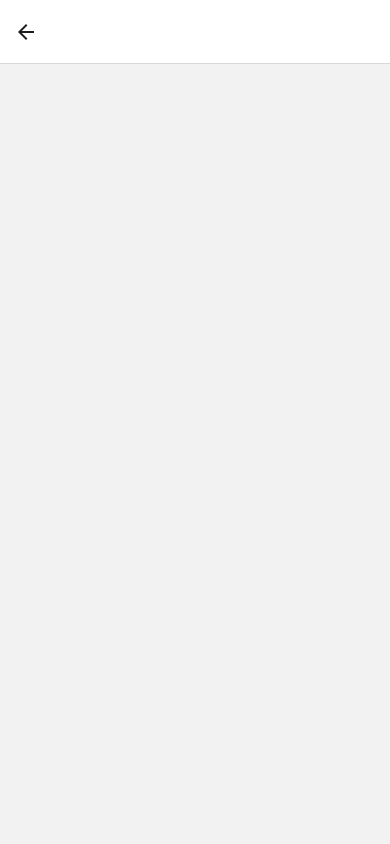
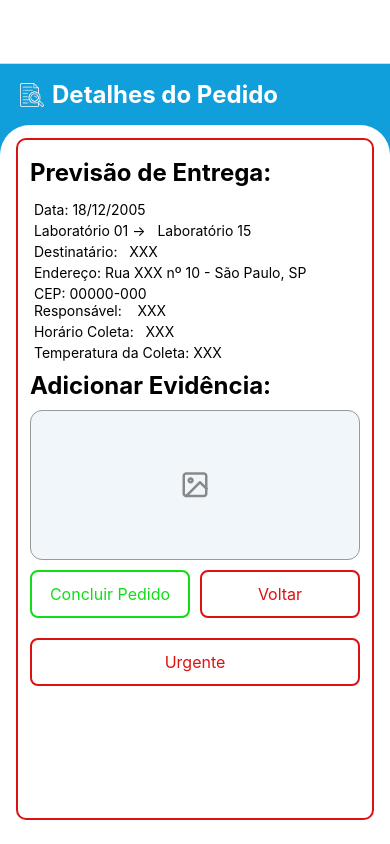
Before and after one commit to ViniciusOtoni/LogisticaMedica, a React Native app in the folder logistica-medica-app/: screen /OrderConclusion in a window 390 px wide. Built offline with nearby package versions, Linux system fonts and the light colour scheme.

Commit message:
Criando página de Detalhe de Pedidos (BUG de string fora de componente TEXT).

```diff
--- a/logistica-medica-app/App.js
+++ b/logistica-medica-app/App.js
@@ -17,7 +17,7 @@ const Stack = createNativeStackNavigator();
 export default function App() {
   return (
     <NavigationContainer>
-      <Stack.Navigator initialRouteName="HomeChoice">
+      <Stack.Navigator initialRouteName={"OrderConclusion"}>
         <Stack.Screen name="HomeChoice" component={HomeChoice} options={{title: ''}}/>
         <Stack.Screen name="SignUp" component={SignUp} options={{title: ''}} />
         <Stack.Screen name="LoginAdmin" component={LoginAdmin} options={{title: ''}} />
--- a/logistica-medica-app/src/components/CustomCard.js
+++ b/logistica-medica-app/src/components/CustomCard.js
@@ -1,5 +1,5 @@
 import React from 'react';
-import { TouchableOpacity, StyleSheet, View } from 'react-native';
+import { View, TouchableOpacity, StyleSheet } from 'react-native';
 import HeaderTitle from './HeaderTitle';
 
 const CustomCard = ({
@@ -8,47 +8,38 @@ const CustomCard = ({
   borderColor = '#119FDC',
   borderWidth = 2,
   icon,
-  children //componentes "extras"
+  children
 }) => {
+  // Se onPress existir, usa TouchableOpacity; caso contrário, usa View.
+  const Container = onPress ? TouchableOpacity : View;
+
   return (
-    <TouchableOpacity
+    <Container
       style={[
         styles.container,
-        {
-          borderColor,
-          borderWidth,
-        },
+        { borderColor, borderWidth }
       ]}
-      {...(onPress && { onPress })}
+      {...(onPress ? { onPress, activeOpacity: 0.7 } : {})}
     >
-      <View style={{ flex: 1, width: '100%' }}>
+      <View style={{ width: '100%' }}>
         <HeaderTitle icon={icon} text={text} />
         {children}
       </View>
-    </TouchableOpacity>
+    </Container>
   );
 };
 
 const styles = StyleSheet.create({
   container: {
+    flex: 1,
     backgroundColor: '#FFFFFF',
-    flexDirection: 'column', // Coloca os filhos em coluna
-    flex: 1,
+    flexDirection: 'column',
     paddingVertical: 8,
     paddingHorizontal: 12,
     borderRadius: 10,
     marginVertical: 8,
     alignItems: 'flex-start',
-  },
-  icon: {
-    width: 24,
-    height: 24,
-    marginRight: 8,
-  },
-  cardText: {
-    color: '#FFFFFF',
-    fontSize: 20,
-  },
+  }
 });
 
 export default CustomCard;
--- a/logistica-medica-app/src/components/ImageInput.js
+++ b/logistica-medica-app/src/components/ImageInput.js
@@ -16,7 +16,7 @@ const ImageInput = ({ initialImageUri = null }) => {
 
     // Abrir galeria
     const result = await ImagePicker.launchImageLibraryAsync({
-      mediaTypes: ImagePicker.MediaTypeOptions.Images,
+      mediaTypes: ImagePicker.mediaTypes,
       quality: 0.7,
     });
 
--- a/logistica-medica-app/src/screens/admin/OrderConclusion.js
+++ b/logistica-medica-app/src/screens/admin/OrderConclusion.js
@@ -1,3 +1,118 @@
-const OrderConclusion = () => {};
+import React from 'react';
+import { View, StyleSheet, Text } from 'react-native';
+import details from '../../../assets/images/details-icon.png';
+
+import HeaderTitle from '../../components/HeaderTitle';
+import ImageInput from '../../components/ImageInput';
+import CustomCard from '../../components/CustomCard';
+import CustomButton from '../../components/CustomButton';
+import Title from '../../components/Title';
+
+const OrderConclusion = () => {
+    return (
+        <View style={styles.container}>
+          <View style={styles.topContainer}>
+            <HeaderTitle text={"Detalhes do Pedido"} color="#FFFFFF" icon={details}/>
+          </View>
+          <View style={styles.bottomContainer}>
+            <CustomCard
+                text={"Previsão de Entrega:"}
+                borderColor="#DC1111"
+            >
+                <View style={styles.padding}> <Text> Data: {"18/12/2005"} </Text> </View>
+                <View style={[styles.row, styles.padding]}>
+                    <View> <Text> Laboratório 01 → </Text> </View>
+                    <View> <Text>  Laboratório 15 </Text> </View>
+                </View>
+                <View style={[styles.row, styles.padding]}>
+                    <View> <Text> Destinatário: </Text> </View>
+                    <View> <Text>  XXX </Text> </View>
+                </View>
+                <View style={styles.padding}> <Text> Endereço: Rua XXX nº 10 - São Paulo, SP </Text> </View>
+                <View style={styles.padding}> <Text> CEP: 00000-000 </Text> </View>
+                <View style={styles.row}>
+                    <View> <Text> Responsável:  </Text> </View>
+                    <View> <Text>  XXX </Text> </View>
+                </View>
+                <View style={[styles.row, styles.padding]}>
+                    <View> <Text> Horário Coleta: </Text> </View>
+                    <View> <Text>  XXX </Text> </View>
+                </View>
+                <View style={styles.padding}> <Text> Temperatura da Coleta: {"XXX"} </Text> </View>
+                <View style={styles.titleWrapper}>
+                    <Title text={"Adicionar Evidência:"} />
+                </View>
+                <View> <ImageInput  /> </View>
+                <View style={styles.buttons}>
+                    <View style={styles.buttonWrapper}>
+                        <CustomButton
+                        text={"Concluir Pedido"}
+                        textColor="#11DC18"
+                        backgroundColor="transparent"
+                        borderColor="#11DC18"
+                        borderWidth={2}
+                        />
+                    </View>
+                    <View style={styles.buttonWrapper}>
+                        <CustomButton
+                        text={"Voltar"}
+                        textColor="#DC1111"
+                        backgroundColor="transparent"
+                        borderColor="#DC1111"
+                        borderWidth={2}
+                        />
+                    </View>
+                </View>
+                <View>
+                    <CustomButton
+                        text="Urgente"
+                        textColor="#DC1111"
+                        backgroundColor="transparent"
+                        borderColor="#DC1111"
+                        borderWidth={2}
+                        //   onPress={() => navigation.navigate('SignUp')}
+                    />
+                </View>
+            </CustomCard>
+          </View>
+        </View>
+    );
+};
+
+const styles = StyleSheet.create({
+  container: {
+    flex: 1,
+    backgroundColor: '#119FDC',
+  },
+  topContainer: {
+    alignItems: 'flex-start',
+    paddingVertical: 6,
+    paddingHorizontal: 20
+  },
+  titleWrapper: {
+    alignItems: 'flex-start',
+  },
+  bottomContainer: {
+    flex: 1,
+    backgroundColor: '#FFF',
+    borderTopLeftRadius: 30,
+    borderTopRightRadius: 30,
+    paddingTop: 5,
+    padding: 16,
+  },
+  row: {
+    flexDirection: 'row'
+  },
+  padding: {
+    paddingTop: 4
+  },
+  buttons: {
+    flexDirection: 'row',
+    gap: 10
+  },
+  buttonWrapper: {
+    flex: 1
+  }
+});
 
 export default OrderConclusion;
--- a/logistica-medica-app/src/screens/user/OrderDetails.js
+++ b/logistica-medica-app/src/screens/user/OrderDetails.js
@@ -1,5 +1,5 @@
 import React from 'react';
-import { View, StyleSheet, Text, ScrollView } from 'react-native';
+import { View, StyleSheet, Text } from 'react-native';
 import details from '../../../assets/images/details-icon.png';
 
 import HeaderTitle from '../../components/HeaderTitle';
@@ -19,8 +19,8 @@ const OrderDetails = () => {
                 text={"Previsão de Entrega:"}
                 borderColor="#DC1111"
             >
-
-                <View style={styles.row}>
+                <View style={styles.padding}> <Text> Data: {"18/12/2005"} </Text> </View>
+                <View style={[styles.row, styles.padding]}>
                     <View> <Text> Laboratório 01 → </Text> </View>
                     <View> <Text>  Laboratório 15 </Text> </View>
                 </View>
@@ -79,13 +79,13 @@ const styles = StyleSheet.create({
     backgroundColor: '#119FDC',
   },
   topContainer: {
-    alignItems: 'left',
+    alignItems: 'flex-start',
     paddingVertical: 10,
     paddingHorizontal: 20
   },
   titleWrapper: {
     alignItems: 'flex-start',
-    marginTop: 16
+    marginTop: 8
   },
   bottomContainer: {
     flex: 1,
@@ -98,7 +98,7 @@ const styles = StyleSheet.create({
     flexDirection: 'row'
   },
   padding: {
-    paddingTop: 8
+    paddingTop: 4
   },
   buttons: {
     flexDirection: 'row',
```
